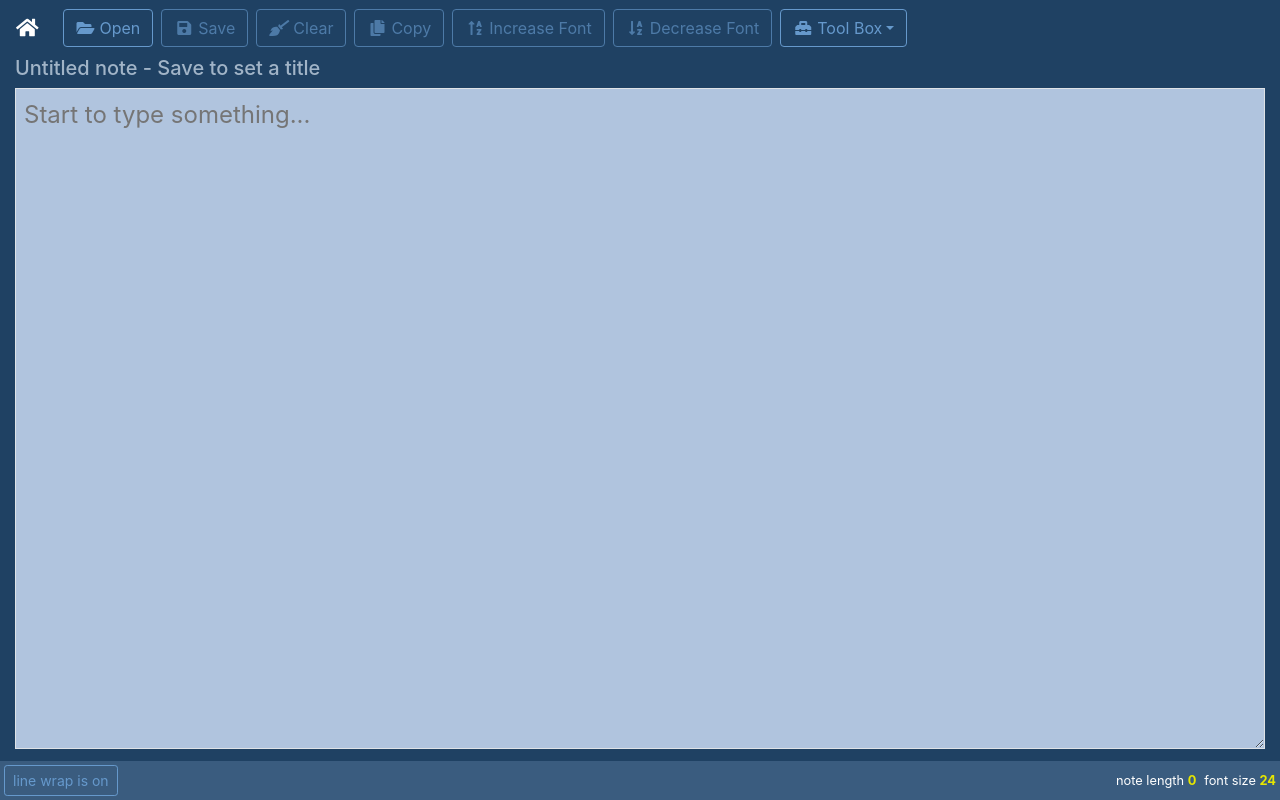
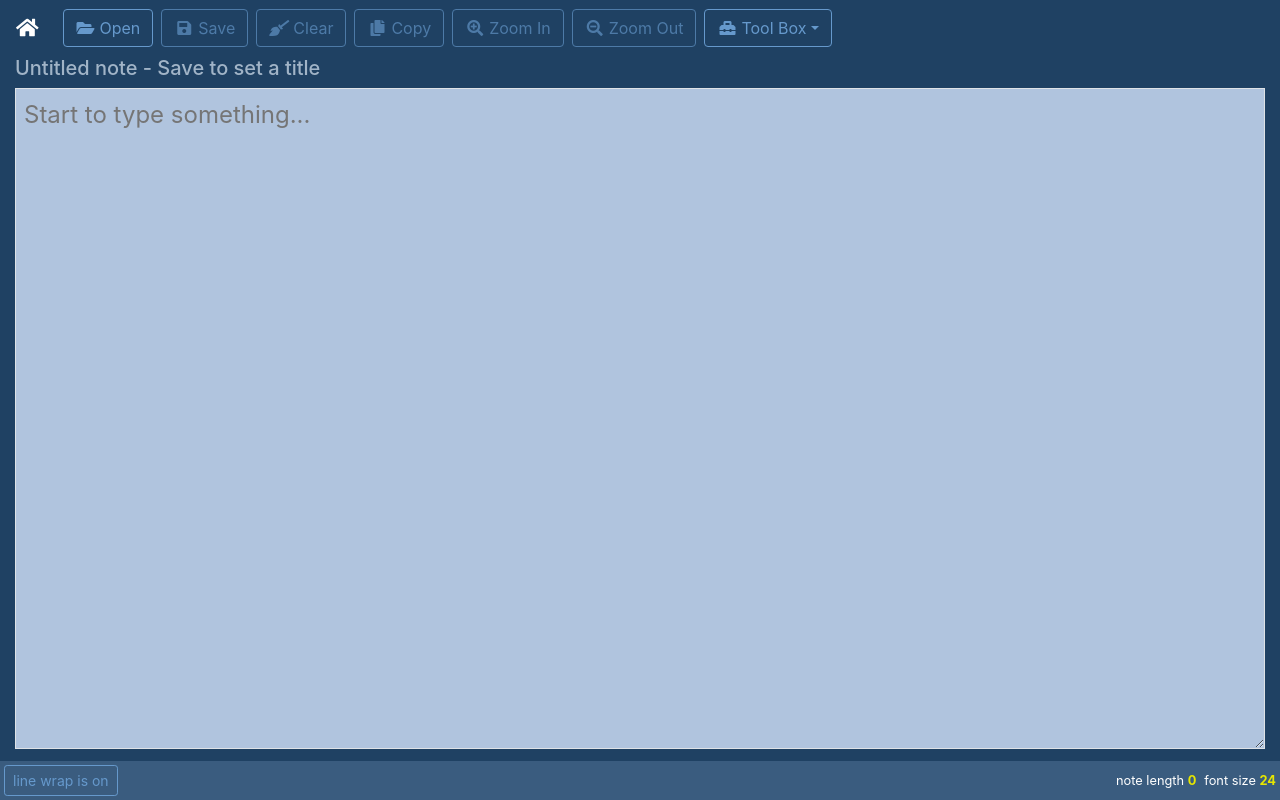
Before and after one commit to openXapps/web-apps-notes, a React (Create React App) app: page / in a window 1280 px wide. Built offline with nearby package versions, Linux system fonts and the light colour scheme.

Commit message:
Replaced font size with zoom buttons

```diff
--- a/src/components/Header.js
+++ b/src/components/Header.js
@@ -91,9 +91,9 @@ const Header = () => {
               type="button"
               disabled={isEmpty || navbarLocked}
               onClick={() => { onSizeChange('INCREASE') }}
-            ><i className="fas fa-sort-alpha-up gd-nav-btn-icon"></i><span
+            ><i className="fas fa-search-plus gd-nav-btn-icon"></i><span
               className="pl-1 d-md-inline d-sm-none"
-            >Increase Font</span></button>
+            >Zoom In</span></button>
           </li>
           <li className="nav-item ml-0 mt-2 ml-sm-2 mt-sm-0">
             <button
@@ -101,9 +101,9 @@ const Header = () => {
               type="button"
               disabled={isEmpty || navbarLocked}
               onClick={() => { onSizeChange('DECREASE') }}
-            ><i className="fas fa-sort-alpha-down gd-nav-btn-icon"></i><span
+            ><i className="fas fa-search-minus gd-nav-btn-icon"></i><span
               className="pl-1 d-md-inline d-sm-none"
-            >Decrease Font</span></button>
+            >Zoom Out</span></button>
           </li>
           <li className="nav-item dropdown ml-0 mt-2 ml-sm-2 mt-sm-0">
             <button
```
